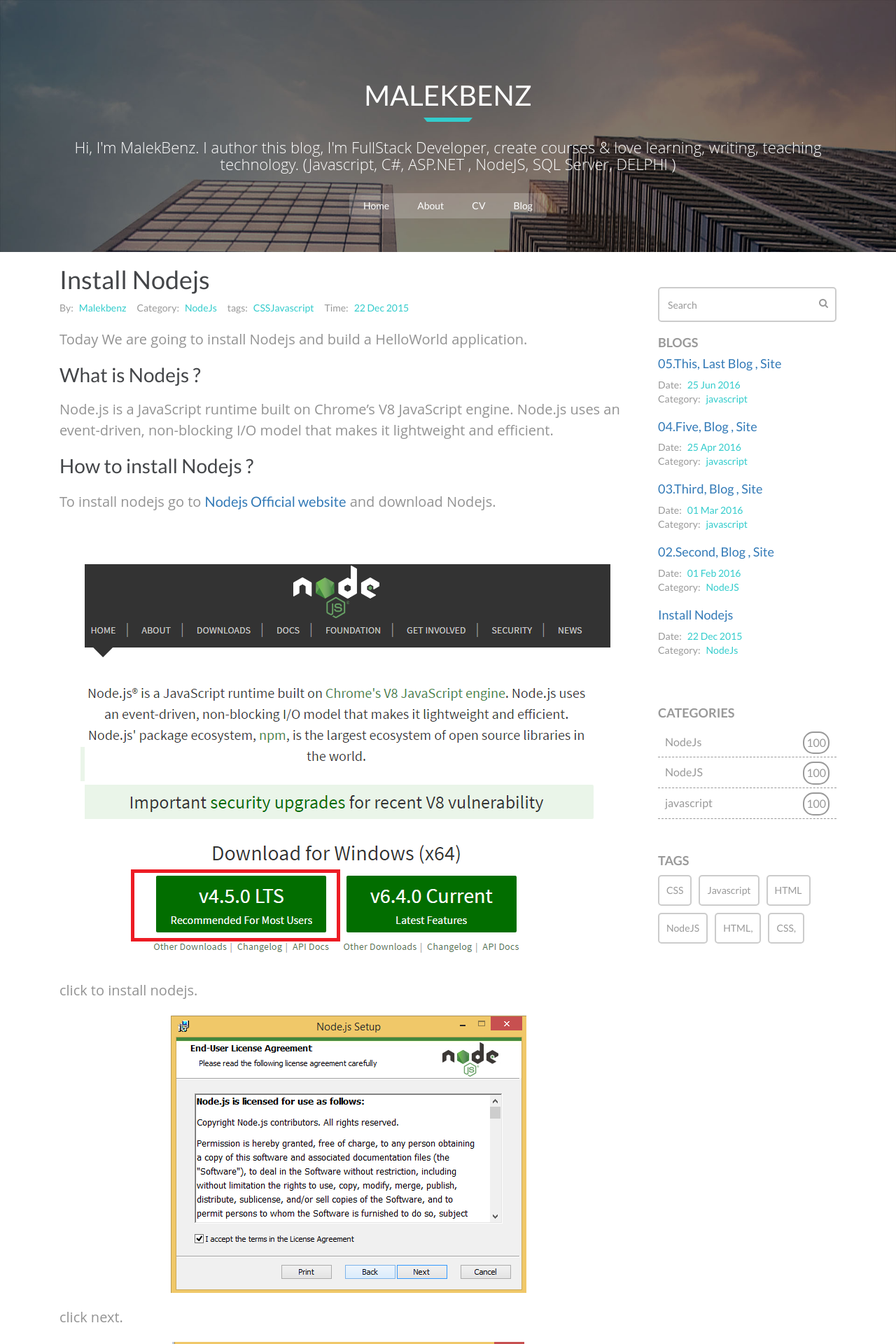
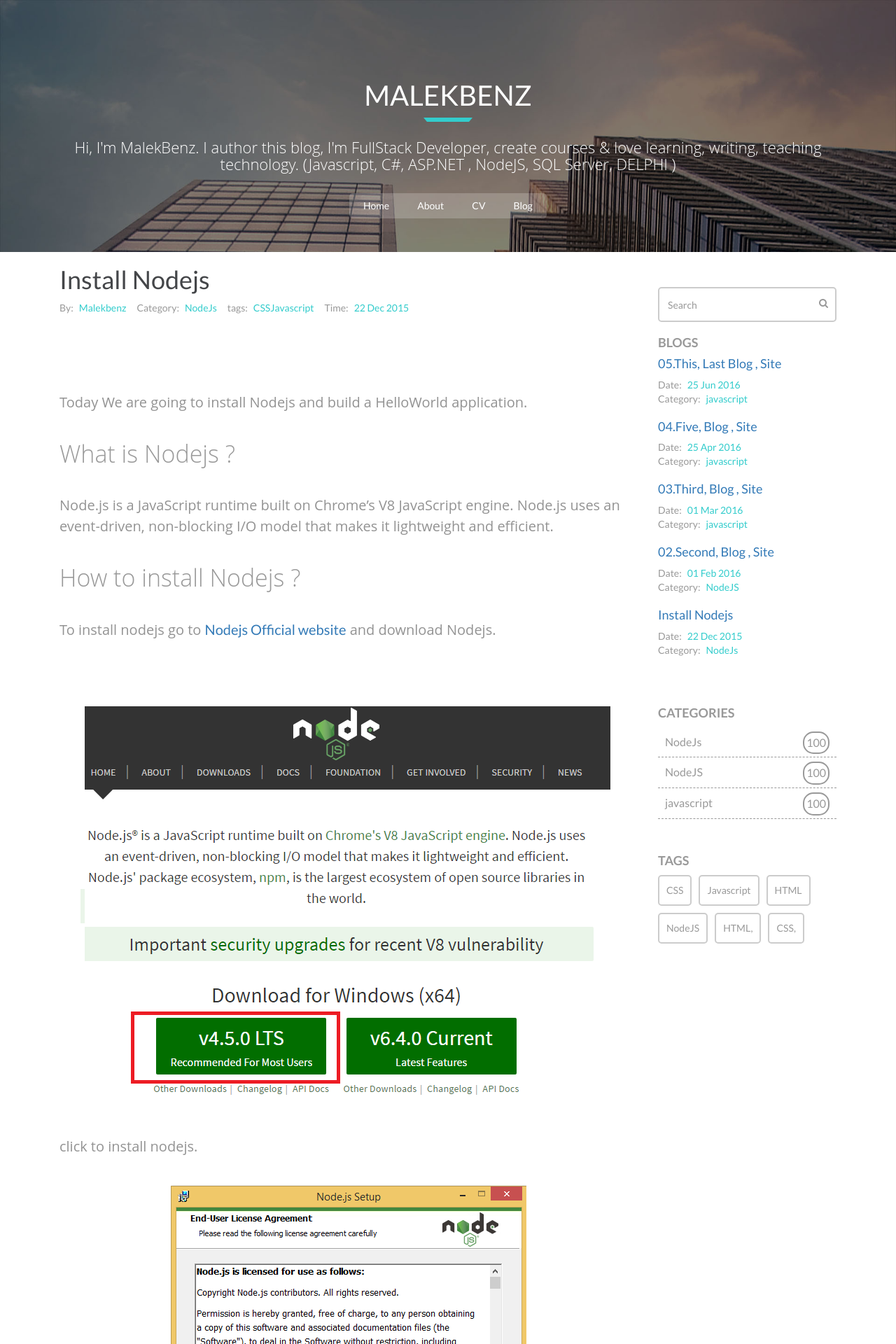
Before and after one commit to malekbenz/malekbenz, a Jekyll site: the page built from _posts/2015-12-22-Install-Nodejs.md, in a window 1280 px wide. Shown: the top 1920 px of the page at 70% size. Built offline with Jekyll 4.4.1, drawn with Linux system fonts in a browser that asks for light colours; nearby versions of some CDN libraries; library files that are not in the unit come from our copies.

Commit message:
css section post

```diff
--- a/_layouts/post.html
+++ b/_layouts/post.html
@@ -10,7 +10,7 @@ layout: default
 </ul>
 
 <div class="content">
-  <artcicle class="entry-content">
+  <artcicle class="section-post">
     {{ content }}
   </artcicle>
 
--- a/css/style.css
+++ b/css/style.css
@@ -1,24 +1,20 @@
 @charset "utf-8";
 
-.entry-content p img {
+.section-post p {
+    font: 400 20px/1.5 'Source Sans Pro',Open Sans,Roboto,'San Francisco',Helvetica,Arial,sans-serif;
+    display: block;
+    -webkit-margin-before: 2em;
+    -webkit-margin-after: 2em;
+    -webkit-margin-start: 0px;
+    -webkit-margin-end: 0px;
+}
+
+.section-post p img {
     display: block;
     margin-left: auto;
     margin-right: auto;
 }
-.entry-content p {
-    display: block;
-    -webkit-margin-before: 1em;
-    -webkit-margin-after: 1em;
-    -webkit-margin-start: 0px;
-    -webkit-margin-end: 0px;
-}
-.entry-content p {
 
-    font: 400 20px/1.5 'Source Sans Pro',Open Sans,Roboto,'San Francisco',Helvetica,Arial,sans-serif;
-    /*color: #333;
-    margin: 0;
-    background-color: #fff;*/
-}
 /* button search */
 
 
```
